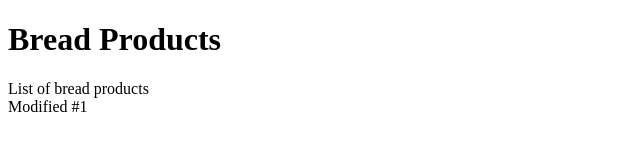
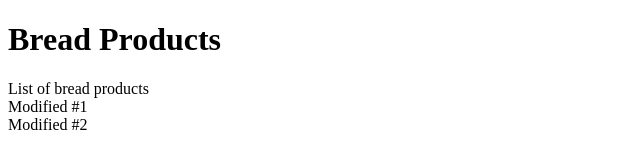
Before and after one commit to seounghun/com.bread.demo, a plain HTML site: page WebContent/index.html in a window 1280 px wide. Shown: the whole page, without its empty margins (0-640 px from the left). Drawn offline with Linux system fonts and the light colour scheme.

Commit message:
add modified #2

```diff
--- a/WebContent/index.html
+++ b/WebContent/index.html
@@ -8,6 +8,8 @@
 <h1>Bread Products</h1>
 
 List of bread products<br>
-Modified #1
+Modified #1<br>
+Modified #2<br>
+
 </body>
 </html>
```
